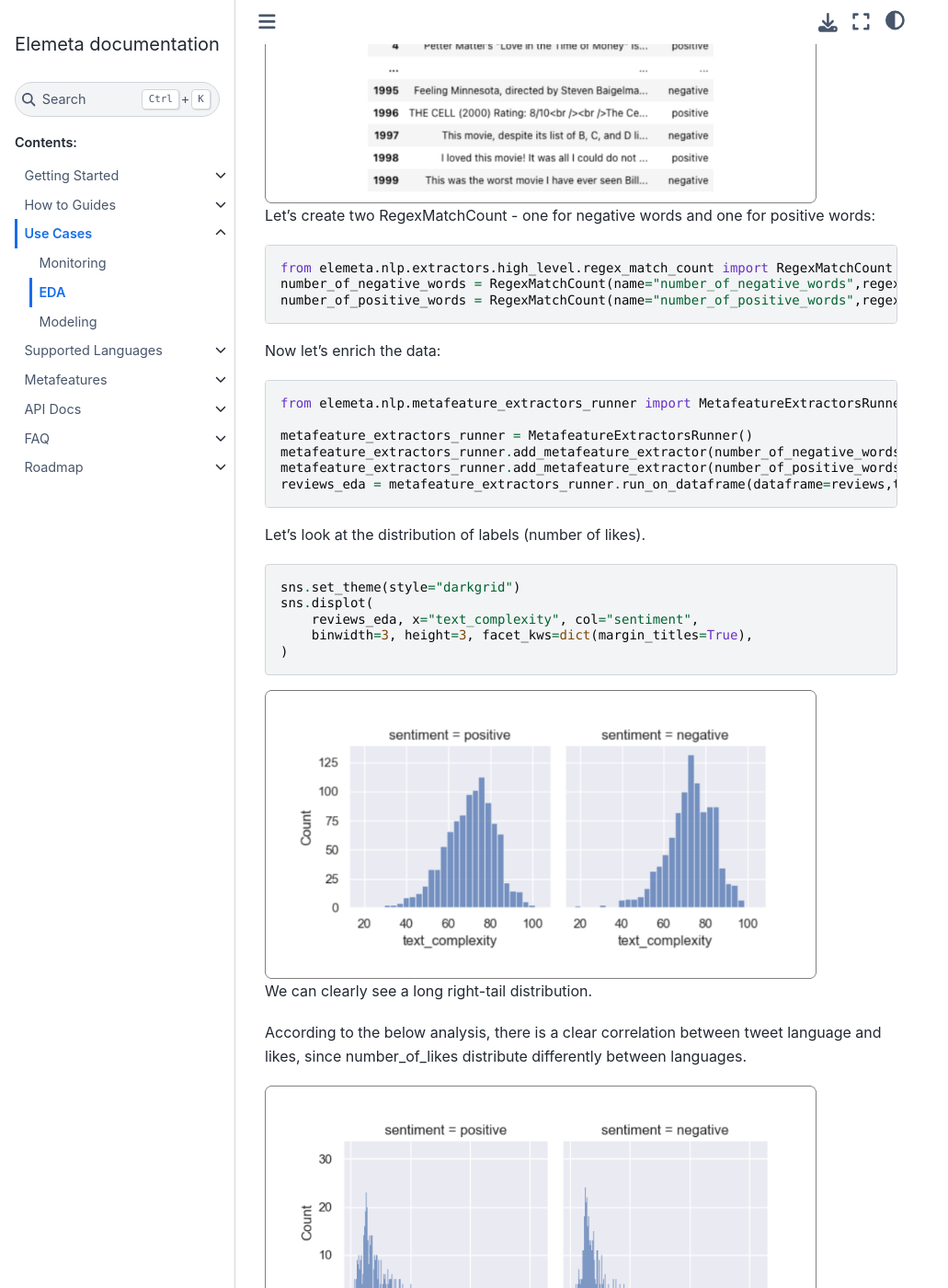
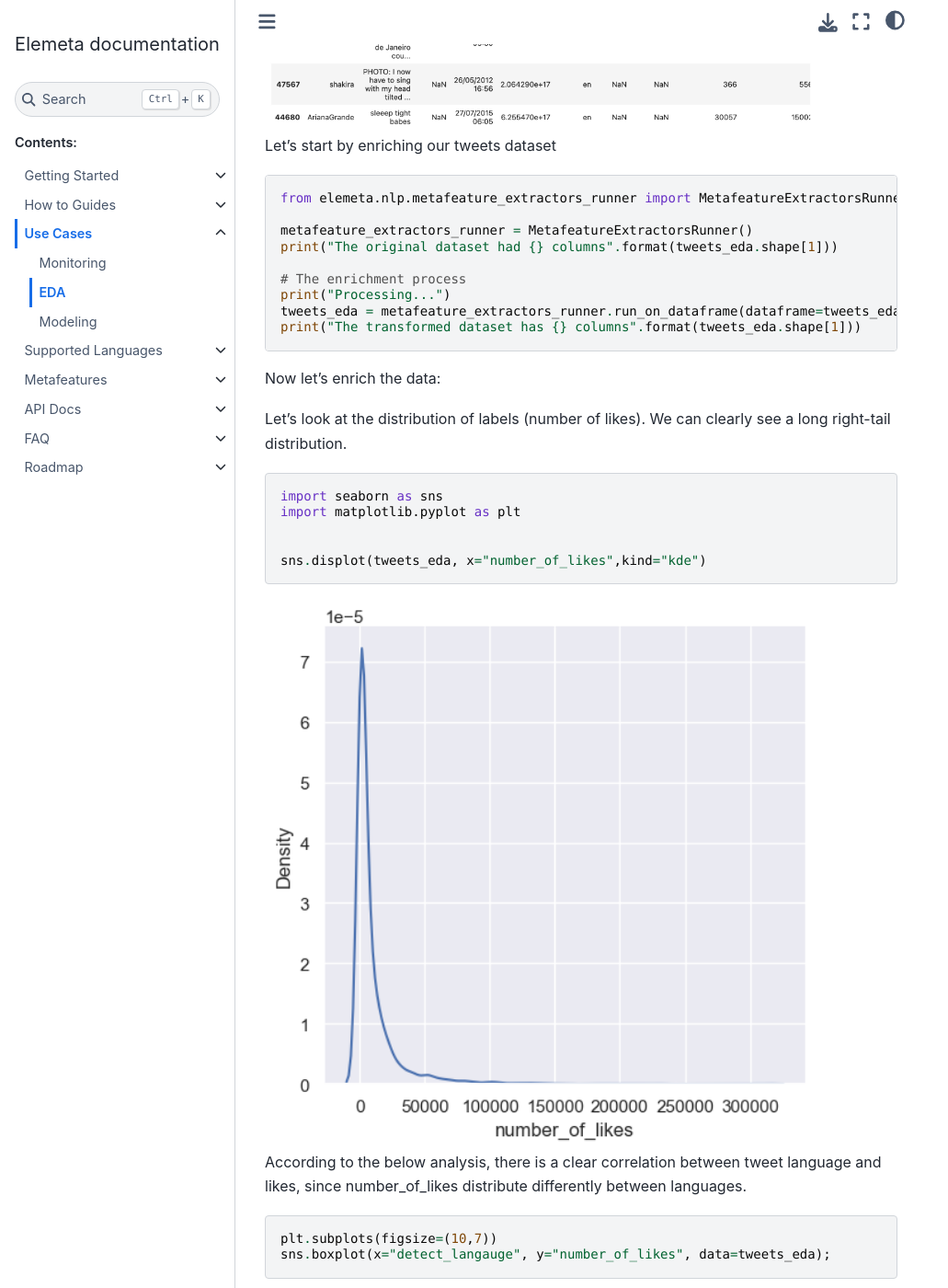
Before and after one commit to superwise-ai/elemeta, a Sphinx documentation site: the page built from docs/use_cases/eda.rst, in a window 1280 px wide and 1400 px high, scrolled down 434 px. Shown: the whole window at 92% size, without its empty margins (0-1031 px from the left). Built offline with Sphinx 7.4.7 and the Sphinx Book theme 1.1.4, drawn with Linux system fonts in a browser that asks for light colours; some of the changed text lies outside the part shown.

Commit message:
chore(docs): change EDA example

```diff
--- a/docs/use_cases/eda.rst
+++ b/docs/use_cases/eda.rst
@@ -6,69 +6,68 @@ EDA
 
 .. code-block:: python
 
-    from elemeta.dataset.dataset import get_imdb_reviews
-    reviews = get_imdb_reviews()[:2000]
+    from elemeta.dataset.dataset import get_tweets_likes
+    tweets_eda = get_tweets_likes().sample(5000)
 
 .. image:: ../images/eda_basic_tweets.png
         :width: 600
-        :alt: histogram of text_length feature
+        :alt: the source data set
 
-Let’s create two RegexMatchCount - one for negative words and one for positive words:
-
-.. code-block:: python
-
-    from elemeta.nlp.extractors.high_level.regex_match_count import RegexMatchCount
-    number_of_negative_words = RegexMatchCount(name="number_of_negative_words",regex="hate|sad|terrible|bad")
-    number_of_positive_words = RegexMatchCount(name="number_of_positive_words",regex="love|wonderful|amazing|happy|good")
-
-Now let's enrich the data:
+Let's start by enriching our tweets dataset
 
 .. code-block:: python
 
     from elemeta.nlp.metafeature_extractors_runner import MetafeatureExtractorsRunner
 
     metafeature_extractors_runner = MetafeatureExtractorsRunner()
-    metafeature_extractors_runner.add_metafeature_extractor(number_of_negative_words)
-    metafeature_extractors_runner.add_metafeature_extractor(number_of_positive_words)
-    reviews_eda = metafeature_extractors_runner.run_on_dataframe(dataframe=reviews,text_column='review')
+    print("The original dataset had {} columns".format(tweets_eda.shape[1]))
 
-Let’s look at the distribution of labels (number of likes).
+    # The enrichment process
+    print("Processing...")
+    tweets_eda = metafeature_extractors_runner.run_on_dataframe(dataframe=tweets_eda,text_column='content')
+    print("The transformed dataset has {} columns".format(tweets_eda.shape[1]))
+
+Now let's enrich the data:
+
+Let's look at the distribution of labels (number of likes). We can clearly see a long right-tail distribution.
 
 .. code-block:: python
 
-    sns.set_theme(style="darkgrid")
-    sns.displot(
-        reviews_eda, x="text_complexity", col="sentiment",
-        binwidth=3, height=3, facet_kws=dict(margin_titles=True),
-    )
+    import seaborn as sns
+    import matplotlib.pyplot as plt
 
 
-.. image:: ../images/eda_text_complexity_histogram.png
+    sns.displot(tweets_eda, x="number_of_likes",kind="kde")
+
+
+.. image:: ../images/eda_number_of_links_distribution.png
         :width: 600
         :alt: histogram of text_length feature
-
-We can clearly see a long right-tail distribution.
 
 
 According to the below analysis, there is a clear correlation between tweet language and likes, since number_of_likes distribute differently between languages.
 
-.. code::block:: python
+.. code-block:: python
 
-    sns.displot(
-        reviews_eda, x="word_count", col="sentiment",
-        binwidth=3, height=3, facet_kws=dict(margin_titles=True),
-    )
+    plt.subplots(figsize=(10,7))
+    sns.boxplot(x="detect_langauge", y="number_of_likes", data=tweets_eda);
 
-.. image:: ../images/eda_word_count_histogram.png
+.. image:: ../images/eda_number_of_link_detect_langauge.png
         :width: 600
         :alt: histogram of word_count feature
 
 
 Apart from a few outliers, tweets with at least one emoji get more likes.
 
-.. image:: ../images/eda_jointplot.png
+.. code-block:: python
+
+    tweets_eda['has_emoji'] = tweets_eda['emoji_count'].apply(lambda x: 'False' if x <= 0 else 'True')
+    plt.subplots(figsize=(10,7))
+    sns.boxplot(x="has_emoji", y="number_of_likes", data=tweets_eda)
+
+.. image:: ../images/eda_number_of_link_has_emoji.png
         :width: 600
-        :alt: joint ploat on number_of_positive_words,number_of_negative_words and sentiment
+        :alt: joint plot on number_of_positive_words,number_of_negative_words and sentiment
 
 
 For a full working example
```
Also changed, not shown: docs/images/eda_basic_tweets.png, docs/images/eda_jointplot.png (deleted), docs/images/eda_number_of_link_detect_langauge.png (added), docs/images/eda_number_of_link_has_emoji.png (added), docs/images/eda_number_of_links_distribution.png (added), docs/images/eda_text_complexity_histogram.png (deleted), docs/images/eda_word_count_histogram.png (deleted), docs/notebooks/EDA.ipynb.
